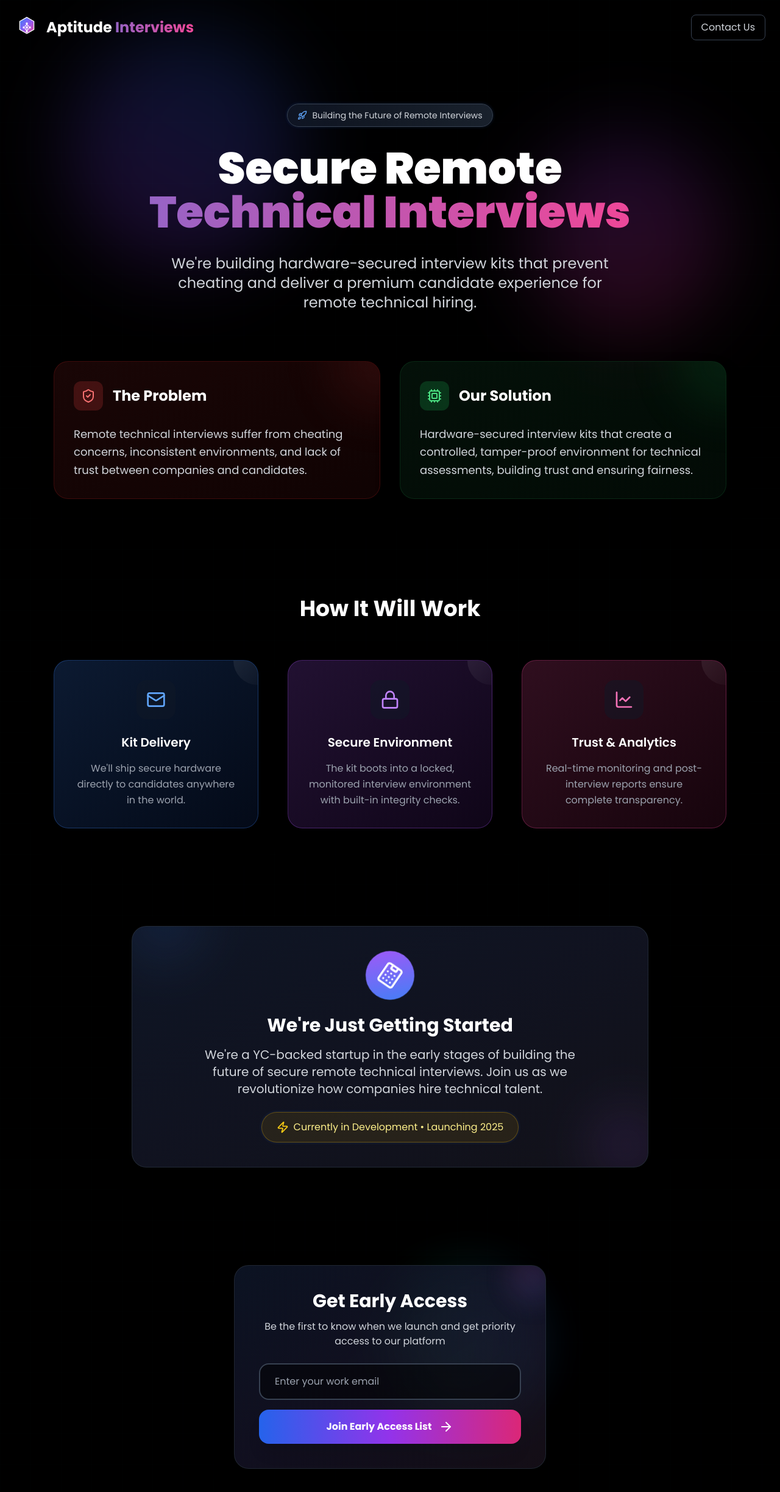
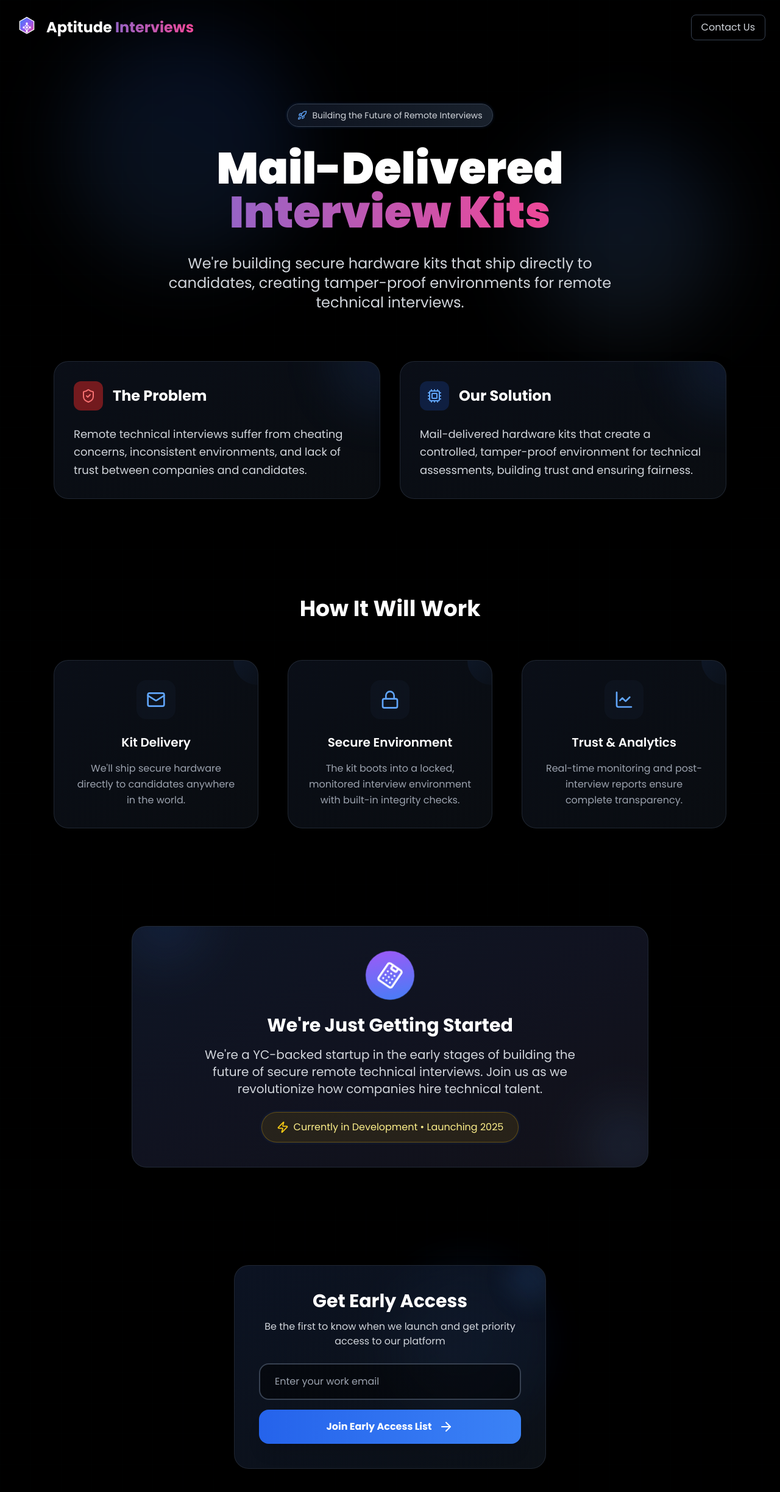
Before and after one commit to Aptitude-Interviews/aptitude-landing, a React (Vite) app: page / in a window 1280 px wide. Shown: the top 2446 px of the page at 61% size. Built offline with nearby package versions, Linux system fonts and the light colour scheme.

Commit message:
feat: removed colors

```diff
--- a/src/App.jsx
+++ b/src/App.jsx
@@ -89,21 +89,21 @@ export default function App() {
         backgroundSize: "50px 50px",
       }} />
 
-      {/* Multiple floating orbs with enhanced animations */}
+      {/* Multiple floating orbs with enhanced animations - simplified colors */}
       <div
-        className="absolute top-20 left-20 w-96 h-96 bg-gradient-to-r from-blue-600/20 to-purple-600/20 rounded-full blur-3xl animate-float-slow transition-transform duration-300"
+        className="absolute top-20 left-20 w-96 h-96 bg-gradient-to-r from-blue-600/15 to-blue-400/10 rounded-full blur-3xl animate-float-slow transition-transform duration-300"
         style={{
           transform: `translate(${mousePos.x}px, ${mousePos.y}px) rotate(${mousePos.x * 0.5}deg)`,
         }}
       />
       <div
-        className="absolute top-60 right-20 w-80 h-80 bg-gradient-to-r from-purple-600/20 to-pink-600/20 rounded-full blur-3xl animate-float-slower transition-transform duration-300"
+        className="absolute top-60 right-20 w-80 h-80 bg-gradient-to-r from-blue-500/15 to-blue-300/10 rounded-full blur-3xl animate-float-slower transition-transform duration-300"
         style={{
           transform: `translate(${-mousePos.x * 0.8}px, ${mousePos.y * 0.8}px) scale(${1 + Math.sin(Date.now() * 0.001) * 0.1})`,
         }}
       />
       <div
-        className="absolute bottom-40 left-1/2 w-64 h-64 bg-gradient-to-r from-green-500/15 to-blue-500/15 rounded-full blur-2xl animate-pulse transition-transform duration-300"
+        className="absolute bottom-40 left-1/2 w-64 h-64 bg-gradient-to-r from-blue-400/10 to-blue-600/10 rounded-full blur-2xl animate-pulse transition-transform duration-300"
         style={{
           transform: `translate(${mousePos.x * 0.5}px, ${-mousePos.y * 0.5}px)`,
         }}
@@ -133,11 +133,11 @@ export default function App() {
             <span className="text-gray-300 text-sm">Building the Future of Remote Interviews</span>
           </div>
           <h1 className="text-5xl md:text-7xl font-black leading-tight mb-8 animate-slide-up">
-            Secure Remote <br />
-            <span className="animated-gradient-text">Technical Interviews</span>
+            Mail-Delivered <br />
+            <span className="animated-gradient-text">Interview Kits</span>
           </h1>
           <p className="text-xl md:text-2xl text-gray-300 max-w-3xl mx-auto animate-fade-in-slow">
-            We're building hardware-secured interview kits that prevent cheating and deliver a premium candidate experience for remote technical hiring.
+            We're building secure hardware kits that ship directly to candidates, creating tamper-proof environments for remote technical interviews.
           </p>
         </div>
       </section>
@@ -146,12 +146,12 @@ export default function App() {
       <section className="relative z-10 py-20 px-6 max-w-6xl mx-auto">
         <div className="grid grid-cols-1 md:grid-cols-2 gap-8">
           {/* Problem Card */}
-          <div className="group bg-gradient-to-br from-red-900/20 to-red-800/10 backdrop-blur-xl p-8 rounded-3xl border border-red-800/30 shadow-2xl relative overflow-hidden hover:transform hover:-translate-y-2 hover:scale-105 transition-all duration-500 animate-slide-in-left">
-            <div className="absolute inset-0 bg-gradient-to-br from-red-600/5 to-transparent opacity-0 group-hover:opacity-100 transition-opacity duration-500" />
-            <div className="absolute -top-20 -right-20 w-40 h-40 bg-red-500/10 rounded-full blur-2xl group-hover:scale-150 transition-transform duration-700" />
+          <div className="group bg-gradient-to-br from-gray-900/60 to-gray-800/30 backdrop-blur-xl p-8 rounded-3xl border border-gray-700/50 shadow-2xl relative overflow-hidden hover:transform hover:-translate-y-2 hover:scale-105 transition-all duration-500 animate-slide-in-left">
+            <div className="absolute inset-0 bg-gradient-to-br from-blue-600/5 to-transparent opacity-0 group-hover:opacity-100 transition-opacity duration-500" />
+            <div className="absolute -top-20 -right-20 w-40 h-40 bg-blue-500/10 rounded-full blur-2xl group-hover:scale-150 transition-transform duration-700" />
             <div className="relative z-10">
               <div className="flex items-center mb-6">
-                <div className="w-12 h-12 bg-red-500/20 rounded-xl flex items-center justify-center mr-4 group-hover:rotate-12 transition-transform duration-300">
+                <div className="w-12 h-12 bg-red-600/50 rounded-xl flex items-center justify-center mr-4 group-hover:rotate-12 transition-transform duration-300">
                   <ShieldCheck className="w-6 h-6 text-red-400" />
                 </div>
                 <h3 className="text-2xl font-bold">The Problem</h3>
@@ -163,18 +163,18 @@ export default function App() {
           </div>
 
           {/* Solution Card */}
-          <div className="group bg-gradient-to-br from-green-900/20 to-green-800/10 backdrop-blur-xl p-8 rounded-3xl border border-green-800/30 shadow-2xl relative overflow-hidden hover:transform hover:-translate-y-2 hover:scale-105 transition-all duration-500 animate-slide-in-right">
-            <div className="absolute inset-0 bg-gradient-to-br from-green-600/5 to-transparent opacity-0 group-hover:opacity-100 transition-opacity duration-500" />
-            <div className="absolute -top-20 -right-20 w-40 h-40 bg-green-500/10 rounded-full blur-2xl group-hover:scale-150 transition-transform duration-700" />
+          <div className="group bg-gradient-to-br from-gray-900/60 to-gray-800/30 backdrop-blur-xl p-8 rounded-3xl border border-gray-700/50 shadow-2xl relative overflow-hidden hover:transform hover:-translate-y-2 hover:scale-105 transition-all duration-500 animate-slide-in-right">
+            <div className="absolute inset-0 bg-gradient-to-br from-blue-600/5 to-transparent opacity-0 group-hover:opacity-100 transition-opacity duration-500" />
+            <div className="absolute -top-20 -right-20 w-40 h-40 bg-blue-500/10 rounded-full blur-2xl group-hover:scale-150 transition-transform duration-700" />
             <div className="relative z-10">
               <div className="flex items-center mb-6">
-                <div className="w-12 h-12 bg-green-500/20 rounded-xl flex items-center justify-center mr-4 group-hover:rotate-12 transition-transform duration-300">
-                  <Cpu className="w-6 h-6 text-green-400" />
+                <div className="w-12 h-12 bg-blue-600/20 rounded-xl flex items-center justify-center mr-4 group-hover:rotate-12 transition-transform duration-300">
+                  <Cpu className="w-6 h-6 text-blue-400" />
                 </div>
                 <h3 className="text-2xl font-bold">Our Solution</h3>
               </div>
               <p className="text-gray-300 text-lg leading-relaxed">
-                Hardware-secured interview kits that create a controlled, tamper-proof environment for technical assessments, building trust and ensuring fairness.
+                Mail-delivered hardware kits that create a controlled, tamper-proof environment for technical assessments, building trust and ensuring fairness.
               </p>
             </div>
           </div>
@@ -192,27 +192,27 @@ export default function App() {
               icon: Mail,
               title: "Kit Delivery",
               desc: "We'll ship secure hardware directly to candidates anywhere in the world.",
-              color: "from-blue-500/20 to-blue-600/10",
+              color: "from-gray-900/60 to-gray-800/30",
               iconColor: "text-blue-400",
-              borderColor: "border-blue-500/30",
+              borderColor: "border-gray-700/50",
               delay: "0s"
             },
             {
               icon: Lock,
               title: "Secure Environment",
               desc: "The kit boots into a locked, monitored interview environment with built-in integrity checks.",
-              color: "from-purple-500/20 to-purple-600/10",
-              iconColor: "text-purple-400",
-              borderColor: "border-purple-500/30",
+              color: "from-gray-900/60 to-gray-800/30",
+              iconColor: "text-blue-400",
+              borderColor: "border-gray-700/50",
               delay: "0.2s"
             },
             {
               icon: LineChart,
               title: "Trust & Analytics",
               desc: "Real-time monitoring and post-interview reports ensure complete transparency.",
-              color: "from-pink-500/20 to-pink-600/10",
-              iconColor: "text-pink-400",
-              borderColor: "border-pink-500/30",
+              color: "from-gray-900/60 to-gray-800/30",
+              iconColor: "text-blue-400",
+              borderColor: "border-gray-700/50",
               delay: "0.4s"
             },
           ].map((step, i) => (
@@ -221,8 +221,8 @@ export default function App() {
               className={`group bg-gradient-to-br ${step.color} backdrop-blur-xl p-8 rounded-3xl border ${step.borderColor} shadow-2xl text-center relative overflow-hidden transform-gpu hover:transform hover:-translate-y-4 hover:scale-105 hover:rotate-1 transition-all duration-500 animate-scale-in-delayed`}
               style={{ animationDelay: step.delay }}
             >
-              <div className="absolute inset-0 bg-gradient-to-br from-white/5 to-transparent opacity-0 group-hover:opacity-100 transition-opacity duration-500" />
-              <div className="absolute -top-10 -right-10 w-20 h-20 bg-gradient-to-br from-white/10 to-transparent rounded-full group-hover:scale-150 group-hover:rotate-180 transition-all duration-700" />
+              <div className="absolute inset-0 bg-gradient-to-br from-blue-600/5 to-transparent opacity-0 group-hover:opacity-100 transition-opacity duration-500" />
+              <div className="absolute -top-10 -right-10 w-20 h-20 bg-gradient-to-br from-blue-500/10 to-transparent rounded-full group-hover:scale-150 group-hover:rotate-180 transition-all duration-700" />
               <div className="relative z-10">
                 <div className="w-16 h-16 bg-gray-900/50 rounded-2xl flex items-center justify-center mx-auto mb-6 group-hover:bg-gray-800/50 transition-all duration-300 group-hover:rotate-360 group-hover:scale-125">
                   <step.icon className={`w-8 h-8 ${step.iconColor}`} />
@@ -240,7 +240,7 @@ export default function App() {
         <div className="bg-gradient-to-br from-gray-900/80 to-gray-800/40 backdrop-blur-2xl rounded-3xl p-10 border border-gray-700/50 shadow-2xl text-center relative overflow-hidden animate-fade-up-delayed">
           <div className="absolute inset-0 bg-gradient-to-br from-blue-600/5 via-purple-600/5 to-pink-600/5 opacity-50" />
           <div className="absolute -top-10 -left-10 w-32 h-32 bg-blue-500/10 rounded-full blur-2xl animate-float-slow" />
-          <div className="absolute -bottom-10 -right-10 w-32 h-32 bg-purple-500/10 rounded-full blur-2xl animate-float-slower" />
+          <div className="absolute -bottom-10 -right-10 w-32 h-32 bg-blue-400/10 rounded-full blur-2xl animate-float-slower" />
           <div className="relative z-10">
             <div className="w-20 h-20 bg-gradient-to-br from-blue-500 to-purple-500 rounded-full flex items-center justify-center mx-auto mb-6 animate-spin-slow hover:animate-spin transition-all duration-300">
               <Building className="w-10 h-10 text-white" />
@@ -260,8 +260,8 @@ export default function App() {
       {/* Email Signup */}
       <section className="relative z-10 py-20 px-6">
         <div className="bg-gradient-to-br from-gray-900/60 to-gray-800/30 backdrop-blur-2xl rounded-3xl p-10 border border-gray-700/50 shadow-2xl max-w-lg mx-auto relative overflow-hidden animate-scale-in-delayed">
-          <div className="absolute inset-0 bg-gradient-to-br from-blue-600/10 via-purple-600/10 to-pink-600/10 opacity-50" />
-          <div className="absolute -top-5 -right-5 w-20 h-20 bg-gradient-to-br from-pink-500/20 to-blue-500/20 rounded-full blur-xl animate-pulse" />
+          <div className="absolute inset-0 bg-gradient-to-br from-blue-600/10 to-blue-400/5 opacity-50" />
+          <div className="absolute -top-5 -right-5 w-20 h-20 bg-gradient-to-br from-blue-500/20 to-blue-400/10 rounded-full blur-xl animate-pulse" />
           <div className="relative z-10">
             {!submitted ? (
               <>
@@ -280,7 +280,7 @@ export default function App() {
                 />
                 <button
                   onClick={handleSubmit}
-                  className="glow-button w-full bg-gradient-to-r from-blue-600 via-purple-600 to-pink-600 text-white font-bold py-4 px-8 rounded-2xl transition-all duration-300 shadow-xl flex items-center justify-center group hover:scale-105 hover:shadow-2xl animate-fade-in-delayed"
+                  className="glow-button w-full bg-gradient-to-r from-blue-600 to-blue-500 text-white font-bold py-4 px-8 rounded-2xl transition-all duration-300 shadow-xl flex items-center justify-center group hover:scale-105 hover:shadow-2xl animate-fade-in-delayed"
                 >
                   Join Early Access List
                   <div className="ml-3 group-hover:translate-x-1 transition-transform duration-200">
@@ -325,8 +325,8 @@ export default function App() {
         }
 
         @keyframes glowPulse {
-          0%, 100% { box-shadow: 0 0 20px rgba(59, 130, 246, 0.4), 0 0 40px rgba(236, 72, 153, 0.2); }
-          50% { box-shadow: 0 0 30px rgba(236, 72, 153, 0.7), 0 0 60px rgba(59, 130, 246, 0.3); }
+          0%, 100% { box-shadow: 0 0 20px rgba(59, 130, 246, 0.4), 0 0 40px rgba(59, 130, 246, 0.2); }
+          50% { box-shadow: 0 0 30px rgba(59, 130, 246, 0.7), 0 0 60px rgba(59, 130, 246, 0.3); }
         }
         .glow-button:hover { animation: glowPulse 2s infinite alternate; }
 
@@ -405,7 +405,7 @@ export default function App() {
 
         @keyframes glowSubtle {
           0%, 100% { box-shadow: 0 0 5px rgba(59, 130, 246, 0.2); }
-          50% { box-shadow: 0 0 20px rgba(139, 92, 246, 0.4); }
+          50% { box-shadow: 0 0 20px rgba(59, 130, 246, 0.4); }
         }
         .animate-glow-subtle { animation: glowSubtle 3s ease-in-out infinite; }
 
```
